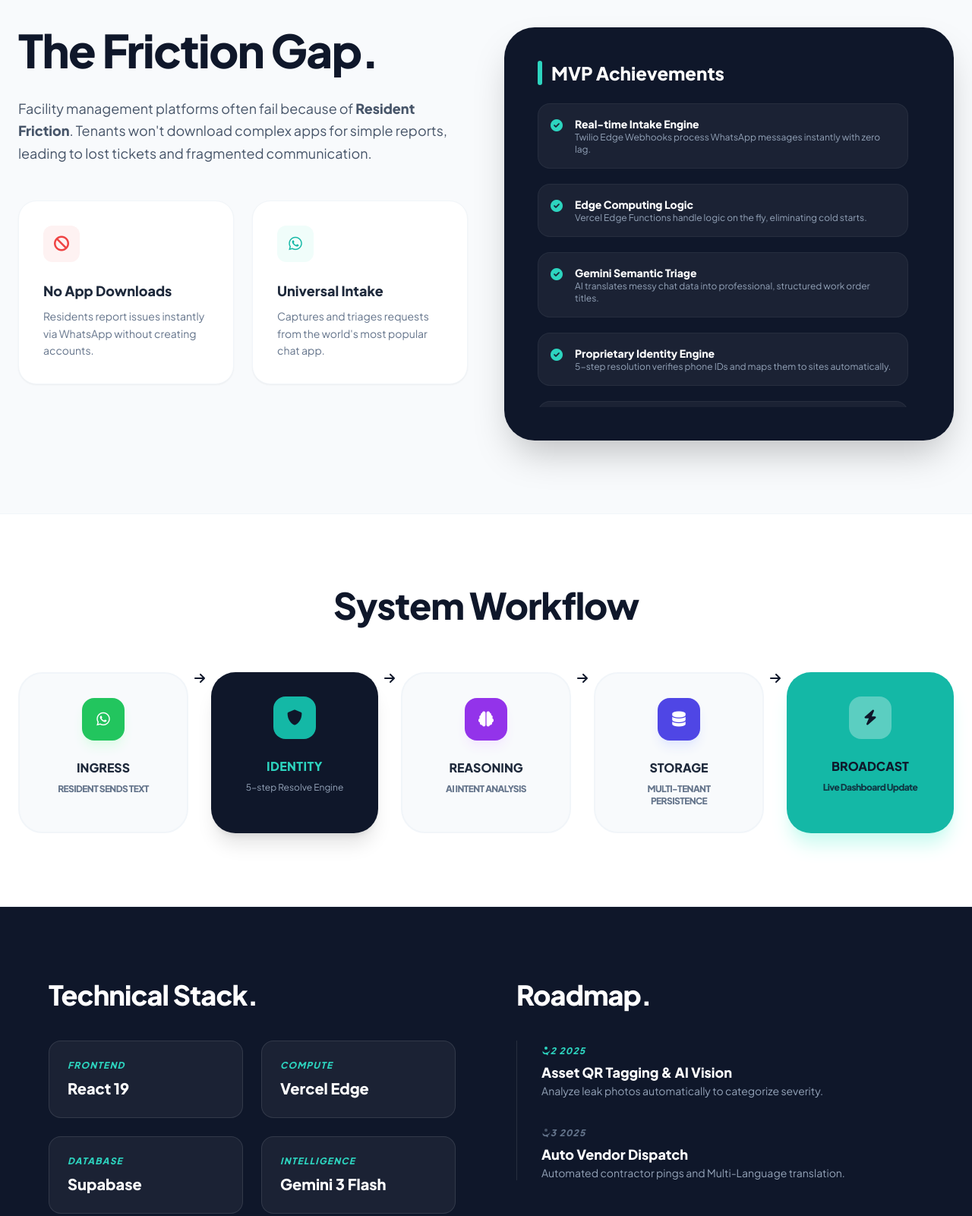
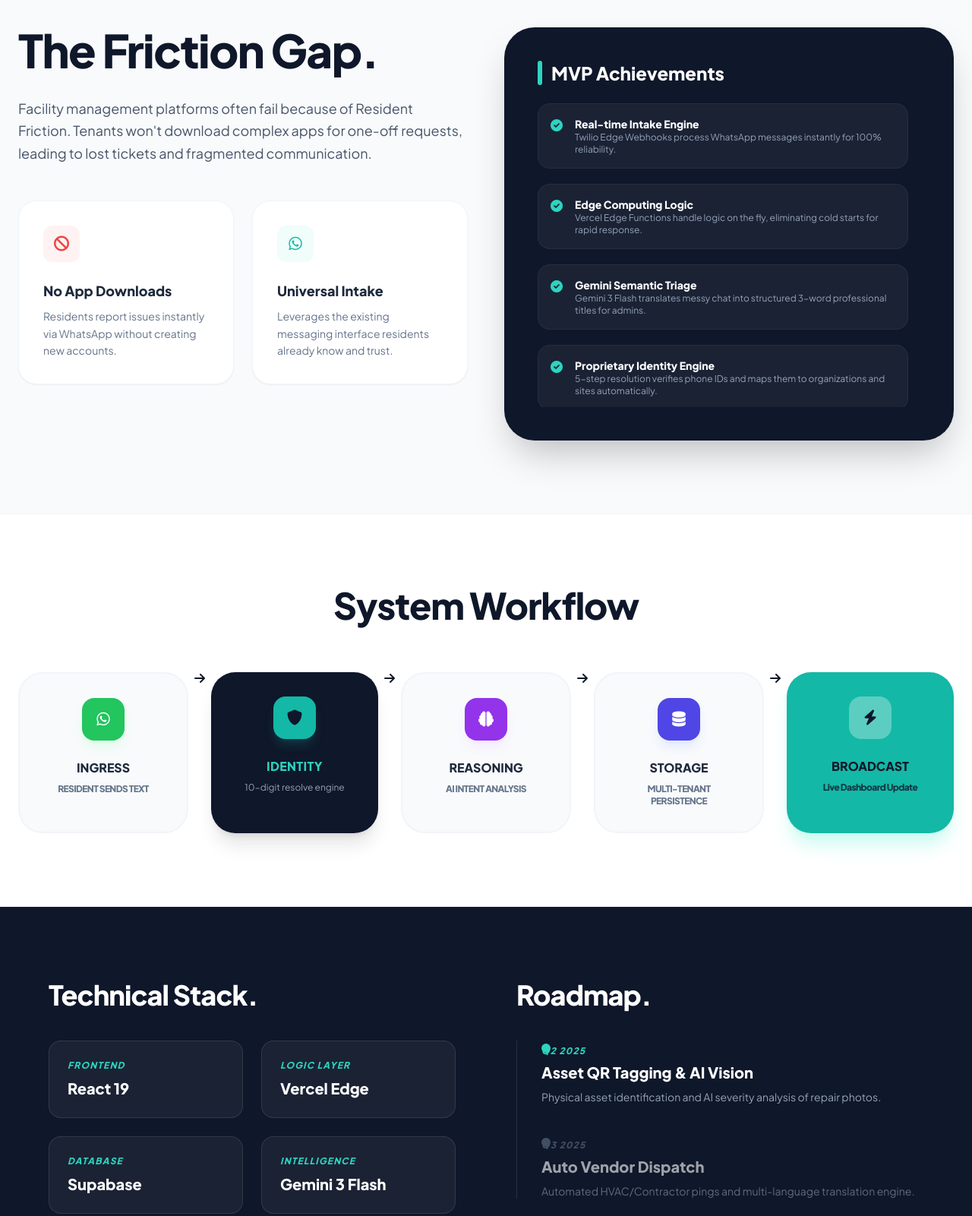
Before and after one commit to codeat32-7/FM-Engine-Summary, a plain HTML site: page index.html in a window 1280 px wide. Shown: the part 620-2221 px from the top of the page at 76% size. Drawn offline with nearby package versions, Linux system fonts and the light colour scheme.

Commit message:
Update index.html

```diff
--- a/index.html
+++ b/index.html
@@ -28,7 +28,7 @@
                 FM <span class="gradient-text">ENGINE</span>
             </h1>
             <p class="text-lg md:text-2xl text-slate-400 mb-10 max-w-3xl mx-auto leading-relaxed">
-                The "Zero-Training" CMMS. Bridging the gap between residents and facility management through the interface they already use.
+                The Zero-Training CMMS. Bridging the gap between residents and facility management through the interface they already use daily.
             </p>
             <a href="https://www.fmengine.space/" class="inline-block bg-teal-500 hover:bg-teal-400 text-slate-900 font-extrabold py-4 px-10 rounded-2xl transition-all shadow-xl shadow-teal-500/20">
                 EXPLORE PLATFORM <i class="fas fa-external-link-alt ml-2"></i>
@@ -42,7 +42,7 @@
             <div>
                 <h2 class="text-4xl md:text-6xl font-extrabold mb-8 text-slate-900 tracking-tight">The Friction Gap.</h2>
                 <p class="text-slate-600 text-lg mb-12 leading-relaxed">
-                    Facility management platforms often fail because of <strong>Resident Friction</strong>. Tenants won't download complex apps for simple reports, leading to lost tickets and fragmented communication.
+                    Facility management platforms often fail because of Resident Friction. Tenants won't download complex apps for one-off requests, leading to lost tickets and fragmented communication.
                 </p>
 
                 <div class="grid sm:grid-cols-2 gap-6">
@@ -51,14 +51,14 @@
                             <i class="fas fa-ban"></i>
                         </div>
                         <h4 class="font-extrabold text-lg mb-2 text-slate-800">No App Downloads</h4>
-                        <p class="text-sm text-slate-500 leading-relaxed">Residents report issues instantly via WhatsApp without creating accounts.</p>
+                        <p class="text-sm text-slate-500 leading-relaxed">Residents report issues instantly via WhatsApp without creating new accounts.</p>
                     </div>
                     <div class="p-8 bg-white rounded-3xl border border-slate-100 shadow-sm transition-transform hover:-translate-y-1">
                         <div class="w-12 h-12 bg-teal-50 text-teal-500 rounded-xl flex items-center justify-center mb-6 text-xl">
                             <i class="fab fa-whatsapp"></i>
                         </div>
                         <h4 class="font-extrabold text-lg mb-2 text-slate-800">Universal Intake</h4>
-                        <p class="text-sm text-slate-500 leading-relaxed">Captures and triages requests from the world's most popular chat app.</p>
+                        <p class="text-sm text-slate-500 leading-relaxed">Leverages the existing messaging interface residents already know and trust.</p>
                     </div>
                 </div>
             </div>
@@ -69,63 +69,61 @@
                         <span class="w-1.5 h-8 bg-teal-400 rounded-full"></span> MVP Achievements
                     </h3>
 
-                    <div class="custom-scrollbar overflow-y-auto h-[400px] pr-4 space-y-6">
-                        <div class="space-y-5">
+                    <div class="custom-scrollbar overflow-y-auto h-[400px] pr-4 space-y-5">
                         <div class="flex items-start gap-4 p-4 rounded-2xl bg-white/5 border border-white/5">
                             <i class="fas fa-check-circle text-teal-400 mt-1"></i>
                             <div>
                                 <p class="text-white font-bold text-sm">Real-time Intake Engine</p>
-                                    <p class="text-slate-400 text-xs">Twilio Edge Webhooks process WhatsApp messages instantly with zero lag.</p>
+                                <p class="text-slate-400 text-xs">Twilio Edge Webhooks process WhatsApp messages instantly for 100% reliability.</p>
                             </div>
                         </div>
                         <div class="flex items-start gap-4 p-4 rounded-2xl bg-white/5 border border-white/5">
                             <i class="fas fa-check-circle text-teal-400 mt-1"></i>
                             <div>
                                 <p class="text-white font-bold text-sm">Edge Computing Logic</p>
-                                    <p class="text-slate-400 text-xs">Vercel Edge Functions handle logic on the fly, eliminating cold starts.</p>
+                                <p class="text-slate-400 text-xs">Vercel Edge Functions handle logic on the fly, eliminating cold starts for rapid response.</p>
                             </div>
                         </div>
                         <div class="flex items-start gap-4 p-4 rounded-2xl bg-white/5 border border-white/5">
                             <i class="fas fa-check-circle text-teal-400 mt-1"></i>
                             <div>
                                 <p class="text-white font-bold text-sm">Gemini Semantic Triage</p>
-                                    <p class="text-slate-400 text-xs">AI translates messy chat data into professional, structured work order titles.</p>
+                                <p class="text-slate-400 text-xs">Gemini 3 Flash translates messy chat into structured 3-word professional titles for admins.</p>
                             </div>
                         </div>
                         <div class="flex items-start gap-4 p-4 rounded-2xl bg-white/5 border border-white/5">
                             <i class="fas fa-check-circle text-teal-400 mt-1"></i>
                             <div>
                                 <p class="text-white font-bold text-sm">Proprietary Identity Engine</p>
-                                    <p class="text-slate-400 text-xs">5-step resolution verifies phone IDs and maps them to sites automatically.</p>
+                                <p class="text-slate-400 text-xs">5-step resolution verifies phone IDs and maps them to organizations and sites automatically.</p>
                             </div>
                         </div>
                         <div class="flex items-start gap-4 p-4 rounded-2xl bg-white/5 border border-white/5">
                             <i class="fas fa-check-circle text-teal-400 mt-1"></i>
                             <div>
                                 <p class="text-white font-bold text-sm">Self-Correcting Onboarding</p>
-                                    <p class="text-slate-400 text-xs">Auto-creates "Pending Approval" profiles for new users to prevent data loss.</p>
+                                <p class="text-slate-400 text-xs">Automatically creates Pending Approval profiles for new users to ensure no request is lost.</p>
                             </div>
                         </div>
                         <div class="flex items-start gap-4 p-4 rounded-2xl bg-white/5 border border-white/5">
                             <i class="fas fa-check-circle text-teal-400 mt-1"></i>
                             <div>
-                                    <p class="text-white font-bold text-sm">Hard Multi-Tenancy</p>
-                                    <p class="text-slate-400 text-xs">Supabase RLS ensures absolute data isolation between different organizations.</p>
+                                <p class="text-white font-bold text-sm">Hard Multi-Tenancy Security</p>
+                                <p class="text-slate-400 text-xs">Supabase Row-Level Security (RLS) ensures absolute data isolation between buildings.</p>
                             </div>
                         </div>
                         <div class="flex items-start gap-4 p-4 rounded-2xl bg-white/5 border border-white/5">
                             <i class="fas fa-check-circle text-teal-400 mt-1"></i>
                             <div>
                                 <p class="text-white font-bold text-sm">Real-Time Sync Broadcast</p>
-                                    <p class="text-slate-400 text-xs">New tickets appear on Admin dashboards instantly via Postgres triggers.</p>
+                                <p class="text-slate-400 text-xs">New tickets appear on Admin dashboards instantly via Postgres real-time triggers.</p>
                             </div>
                         </div>
                         <div class="flex items-start gap-4 p-4 rounded-2xl bg-white/5 border border-white/5">
                             <i class="fas fa-check-circle text-teal-400 mt-1"></i>
                             <div>
                                 <p class="text-white font-bold text-sm">Automated Site Codes</p>
-                                    <p class="text-slate-400 text-xs">Unique code generation allows managers to take a building live in minutes.</p>
-                                </div>
+                                <p class="text-slate-400 text-xs">Unique site-code generation allows managers to take a building live in under two minutes.</p>
                             </div>
                         </div>
                     </div>
@@ -135,12 +133,12 @@
         </div>
     </section>
 
-    <section class="bg-white py-24 px-6 border-y border-slate-100">
+    <section class="bg-white py-24 px-6 border-y border-slate-100 text-center">
         <div class="max-w-7xl mx-auto">
-            <h2 class="text-4xl md:text-5xl font-black text-center mb-16 tracking-tight">System Workflow</h2>
+            <h2 class="text-4xl md:text-5xl font-black mb-16 tracking-tight">System Workflow</h2>
 
             <div class="flex flex-col lg:flex-row justify-between gap-6 lg:gap-2">
-                <div class="flex-1 bg-slate-50 p-8 rounded-[2rem] border-2 border-slate-100 text-center flex flex-col items-center">
+                <div class="flex-1 bg-slate-50 p-8 rounded-[2rem] border-2 border-slate-100 flex flex-col items-center">
                     <div class="w-14 h-14 bg-green-500 rounded-2xl flex items-center justify-center text-white text-xl mb-6 shadow-lg shadow-green-100">
                         <i class="fab fa-whatsapp"></i>
                     </div>
@@ -150,33 +148,33 @@
                 <i class="fas fa-arrow-right workflow-arrow"></i>
 
                 <div class="flex-1 bg-slate-900 p-8 rounded-[2rem] text-center flex flex-col items-center text-white shadow-xl">
-                    <div class="w-14 h-14 bg-teal-500 rounded-2xl flex items-center justify-center text-slate-900 text-xl mb-6">
+                    <div class="w-14 h-14 bg-teal-500 rounded-2xl flex items-center justify-center text-slate-900 text-xl mb-6 shadow-lg shadow-teal-500/20">
                         <i class="fas fa-shield-alt"></i>
                     </div>
                     <h5 class="font-black mb-2 uppercase tracking-wide text-teal-400">Identity</h5>
-                    <p class="text-xs text-slate-400">5-step Resolve Engine</p>
+                    <p class="text-xs text-slate-400">10-digit resolve engine</p>
                 </div>
                 <i class="fas fa-arrow-right workflow-arrow"></i>
 
-                <div class="flex-1 bg-slate-50 p-8 rounded-[2rem] border-2 border-slate-100 text-center flex flex-col items-center">
+                <div class="flex-1 bg-slate-50 p-8 rounded-[2rem] border-2 border-slate-100 flex flex-col items-center">
                     <div class="w-14 h-14 bg-purple-600 rounded-2xl flex items-center justify-center text-white text-xl mb-6 shadow-lg shadow-purple-100">
                         <i class="fas fa-brain"></i>
                     </div>
                     <h5 class="font-black text-slate-800 mb-2">REASONING</h5>
-                    <p class="text-xs text-slate-500 uppercase font-bold tracking-tighter">AI Intent Analysis</p>
+                    <p class="text-xs text-slate-500 uppercase font-bold tracking-tighter">AI Intent analysis</p>
                 </div>
                 <i class="fas fa-arrow-right workflow-arrow"></i>
 
-                <div class="flex-1 bg-slate-50 p-8 rounded-[2rem] border-2 border-slate-100 text-center flex flex-col items-center">
+                <div class="flex-1 bg-slate-50 p-8 rounded-[2rem] border-2 border-slate-100 flex flex-col items-center">
                     <div class="w-14 h-14 bg-indigo-600 rounded-2xl flex items-center justify-center text-white text-xl mb-6 shadow-lg shadow-indigo-100">
                         <i class="fas fa-database"></i>
                     </div>
                     <h5 class="font-black text-slate-800 mb-2">STORAGE</h5>
-                    <p class="text-xs text-slate-500 uppercase font-bold tracking-tighter">Multi-Tenant Persistence</p>
+                    <p class="text-xs text-slate-500 uppercase font-bold tracking-tighter">Multi-tenant persistence</p>
                 </div>
                 <i class="fas fa-arrow-right workflow-arrow"></i>
 
-                <div class="flex-1 bg-teal-500 p-8 rounded-[2rem] text-center flex flex-col items-center text-slate-900 shadow-xl shadow-teal-100">
+                <div class="flex-1 bg-teal-500 p-8 rounded-[2rem] flex flex-col items-center text-slate-900 shadow-xl shadow-teal-100">
                     <div class="w-14 h-14 bg-white/30 rounded-2xl flex items-center justify-center text-slate-900 text-xl mb-6">
                         <i class="fas fa-bolt"></i>
                     </div>
@@ -193,37 +191,37 @@
                 <h2 class="text-4xl font-extrabold mb-10 tracking-tight">Technical Stack.</h2>
                 <div class="grid grid-cols-2 gap-6">
                     <div class="p-6 bg-white/5 border border-white/10 rounded-2xl">
-                        <p class="text-teal-400 font-bold text-xs uppercase mb-2 italic tracking-widest">Frontend</p>
+                        <p class="text-teal-400 font-bold text-xs uppercase mb-2 tracking-widest italic">Frontend</p>
                         <p class="font-bold text-xl">React 19</p>
                     </div>
                     <div class="p-6 bg-white/5 border border-white/10 rounded-2xl">
-                        <p class="text-teal-400 font-bold text-xs uppercase mb-2 italic tracking-widest">Compute</p>
+                        <p class="text-teal-400 font-bold text-xs uppercase mb-2 tracking-widest italic">Logic Layer</p>
                         <p class="font-bold text-xl">Vercel Edge</p>
                     </div>
                     <div class="p-6 bg-white/5 border border-white/10 rounded-2xl">
-                        <p class="text-teal-400 font-bold text-xs uppercase mb-2 italic tracking-widest">Database</p>
+                        <p class="text-teal-400 font-bold text-xs uppercase mb-2 tracking-widest italic">Database</p>
                         <p class="font-bold text-xl">Supabase</p>
                     </div>
                     <div class="p-6 bg-white/5 border border-white/10 rounded-2xl">
-                        <p class="text-teal-400 font-bold text-xs uppercase mb-2 italic tracking-widest">Intelligence</p>
+                        <p class="text-teal-400 font-bold text-xs uppercase mb-2 tracking-widest italic">Intelligence</p>
                         <p class="font-bold text-xl">Gemini 3 Flash</p>
                     </div>
                 </div>
             </div>
             <div>
                 <h2 class="text-4xl font-extrabold mb-10 tracking-tight">Roadmap.</h2>
-                <div class="space-y-8 border-l border-white/10 pl-8">
+                <div class="space-y-10 border-l border-white/10 pl-8">
                     <div class="relative">
-                        <div class="absolute -left-9.5 top-1 w-3 h-3 bg-teal-400 rounded-full border-4 border-slate-900"></div>
+                        <div class="absolute -left-9.5 top-1 w-3 h-3 bg-teal-400 rounded-full"></div>
                         <span class="text-teal-400 text-xs font-bold uppercase tracking-widest italic">Q2 2025</span>
-                        <p class="font-bold text-lg mt-1">Asset QR Tagging & AI Vision</p>
-                        <p class="text-slate-400 text-sm">Analyze leak photos automatically to categorize severity.</p>
+                        <p class="font-bold text-xl mt-1">Asset QR Tagging & AI Vision</p>
+                        <p class="text-slate-400 text-sm mt-2">Physical asset identification and AI severity analysis of repair photos.</p>
                     </div>
-                    <div class="relative">
-                        <div class="absolute -left-9.5 top-1 w-3 h-3 bg-slate-600 rounded-full border-4 border-slate-900"></div>
+                    <div class="relative opacity-60">
+                        <div class="absolute -left-9.5 top-1 w-3 h-3 bg-slate-500 rounded-full"></div>
                         <span class="text-slate-500 text-xs font-bold uppercase tracking-widest italic">Q3 2025</span>
-                        <p class="font-bold text-lg mt-1">Auto Vendor Dispatch</p>
-                        <p class="text-slate-400 text-sm">Automated contractor pings and Multi-Language translation.</p>
+                        <p class="font-bold text-xl mt-1">Auto Vendor Dispatch</p>
+                        <p class="text-slate-400 text-sm mt-2">Automated HVAC/Contractor pings and multi-language translation engine.</p>
                     </div>
                 </div>
             </div>
```
Lines whose indentation alone changed are shown as unchanged.
